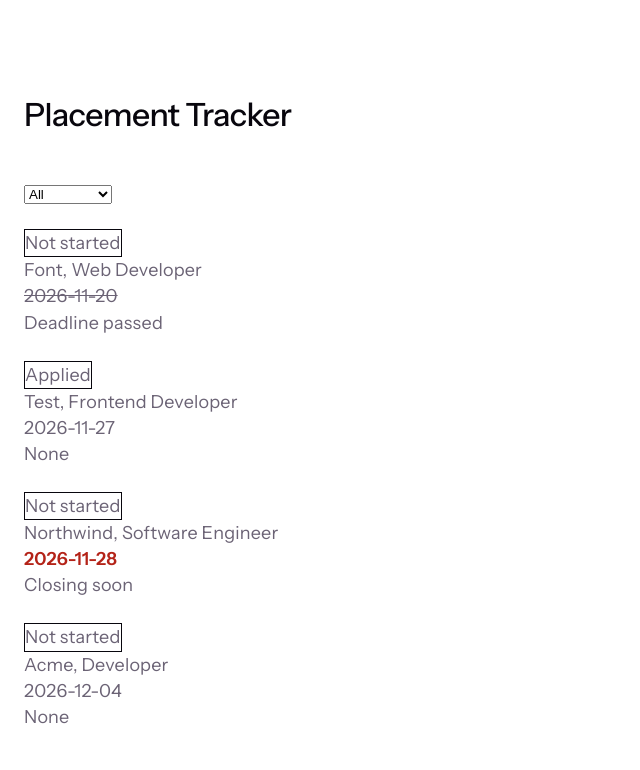
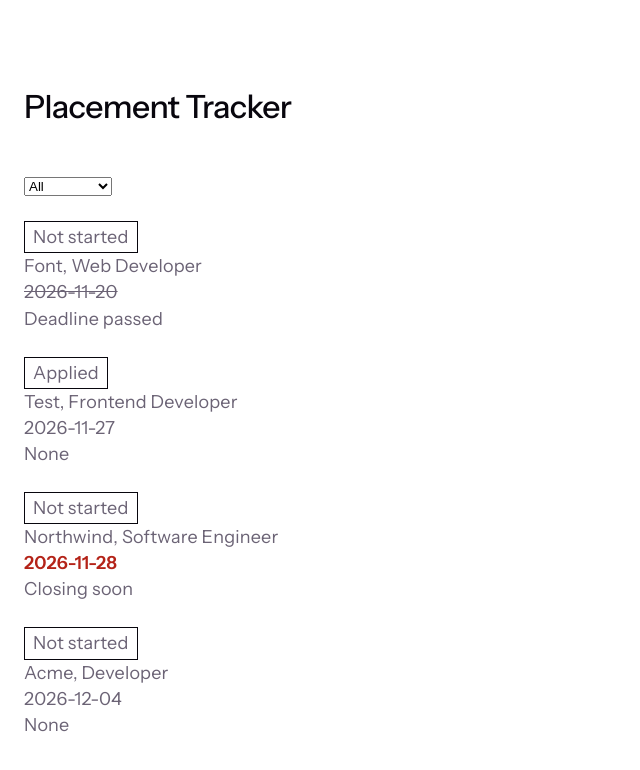
Before and after one commit to MutindaMutio/Placement-Tracker, a React (Vite) app in the folder client/: page / in a window 1280 px wide. Shown: the top 770 px of the page, without its empty margins (0-640 px from the left). Built offline with nearby package versions, Linux system fonts and the light colour scheme.

Commit message:
Add 2px 8px padding to .status-pill in App.css

```diff
--- a/client/src/App.css
+++ b/client/src/App.css
@@ -27,4 +27,5 @@ select {
 .status-pill {
   display: inline-block;
   border: 1px solid var(--text-h);
+  padding: 2px 8px;
 }
```
